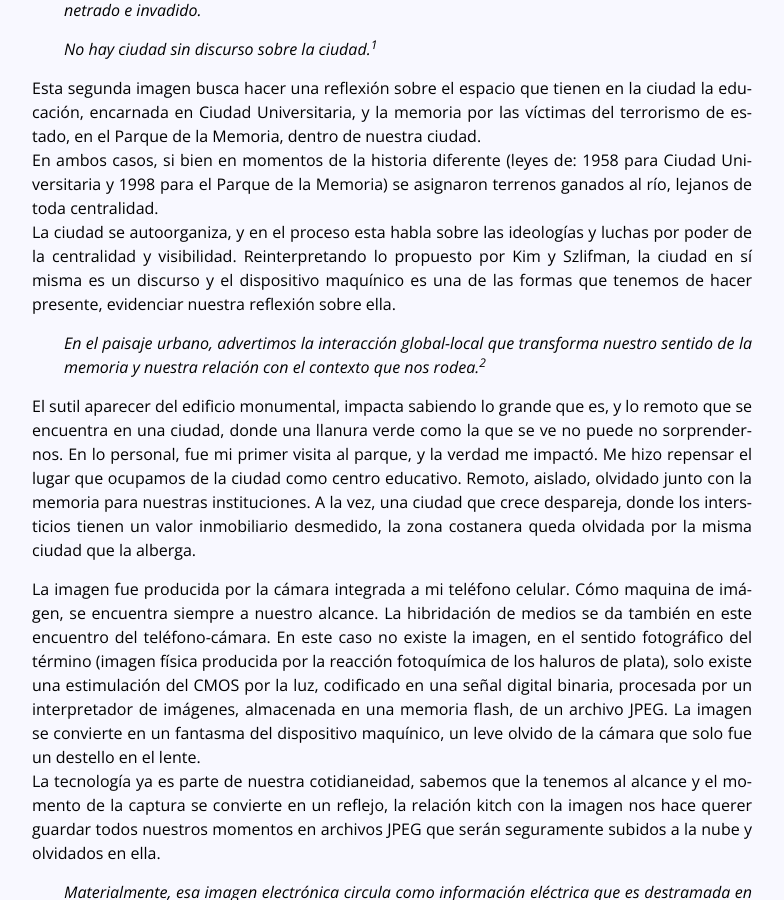
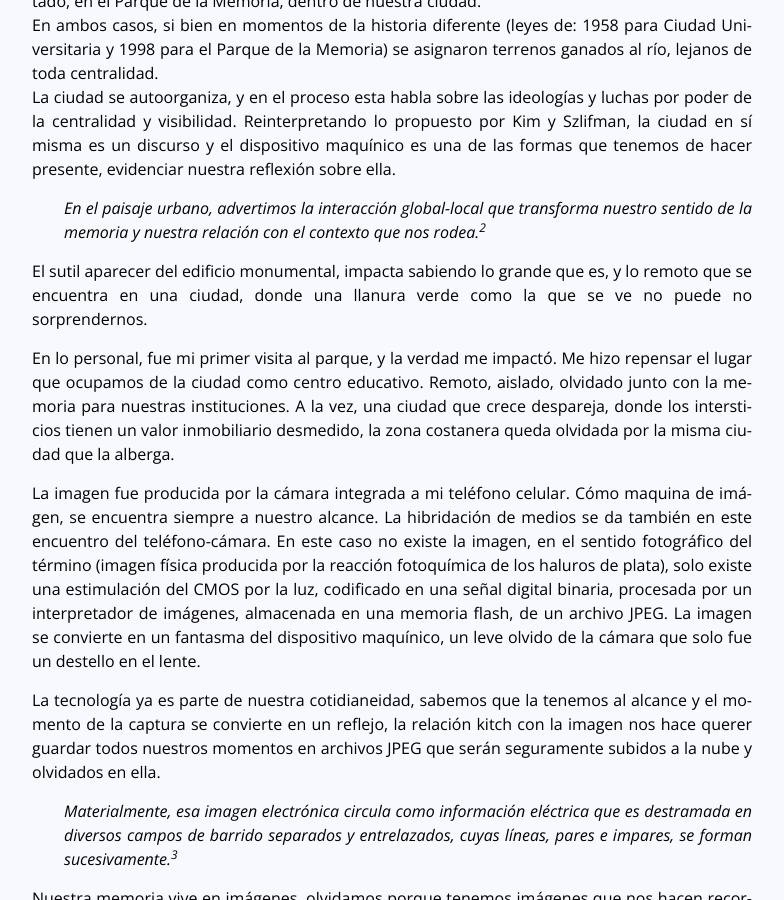
Before and after one commit to tasken/sitio.audiovisual, a Jekyll site: the page built from _posts/2016-04-13-TP1.md, in a window 1280 px wide and 900 px high, scrolled down 4793 px. Shown: the whole window, without its empty margins (248-1032 px from the left). Built offline with Jekyll 4.4.1, drawn with Linux system fonts in a browser that asks for light colours.

Commit message:
ajustes tp1

```diff
--- a/_posts/2016-04-13-TP1.md
+++ b/_posts/2016-04-13-TP1.md
@@ -49,10 +49,13 @@
 <div class='embed-container'><iframe src='https://www.youtube.com/embed/hUxpezjDUQ4' frameborder='0' allowfullscreen></iframe></div>
 
 La primer imágen es una captura de un video realizado en el Parque de la Memoria, en el que se visualiza el río, la obra *Reconstrucción del retrato de Pablo Míguez* de Claudia Fontes y por último la ciudad.
+
 La imagen tiene varios niveles de hibridación, ya que ha pasado por varios procesos tecnológicos, todos ellos digitales: interpretación de luz en un conjunto de bits que son almacenados en un dispositivo, en este caso un celular, subida y procesada en YouTube, captura de la reproducción del video en pantalla, compresión JPEG en un archivo. Aquí es donde el dispositivo maquínico hace su intervención. La imagen fotográfica o un video, funcionan tradicionalmente como testigos de una presencia física en el espacio donde se realizó la captura. En este caso, pese a los distintos niveles de hibridación, este testimonio sigue siendo válido. En este caso el video es una imagen electrónica completamente digital, al igual que la imagen (salvo en el soporte impreso, una nueva hibridación).
+
 Mi análisis es sobre el video al que se presenta el link o se puede visualizar en la versión digital de los ensayos. Lo que intento poner en evidencia es lo impactante de la obra en relación con su contexto, en su emplazamiento. Contexto que no se puede apreciar en la imagen fija, solo se ve una parte y allí es donde el video cobra sentido. Esta imagen-tiempo puede mostrar la inmensidad del río calmo, generando una tranquilidad por el flujo ondulante, salpicado por los camalotes que aparecen de vez en tanto. Este flujo casi infinito de ondas es enfrentado por un niño flotante que las desafía y camina incesantemente sobre ellas.
 Sobreimpuesto al audio original, una pista de audio calma orienta la reflexión más profunda, si sólo estuviera presente el ruido ambiente del viento el efecto no sería el mismo.
 La ciudad, que se ve lejana, le da la espalda a esta realidad y belleza sutil del niño caminando contra la corriente. Creo que de alguna forma, el niño nos intenta hacer recordar que la lucha y la memoria por nuestros DDHH es y debe ser constante, aunque la corriente se nos oponga.
+
 La siguiente cita de la bibliografía complementa este análisis:
 
 > La ciudad no solo pertenece a los vencedores con fortuna sino también a los vencidos y desheredados, a los hombres y mujeres que han perdido lo que no puede recuperarse, y que están sumidos en un dolor insuperable que nada puede consolar.<sup>1</sup>
@@ -63,7 +66,7 @@
 
 ---
 
-![FADU desde el Parque de la Memoria]({{ site.baseurl }}/img/1.b-IMG_20160330_165008.jpg){: width=720px}
+<img src="{{ site.baseurl }}/img/1.b-IMG_20160330_165008.jpg" width="720">
 
 La segunda fotografía también es sacada en el Parque de la Memoria, esta vez mirando a la ciudad. Como se mencionó en el análisis anterior el memorial está hacia las afueras de la ciudad, paradójicamente Ciudad Universitaria también.
 
@@ -78,9 +81,11 @@
 > En el paisaje urbano, advertimos la interacción global-local que transforma nuestro sentido de la memoria y nuestra relación con el contexto que nos rodea.<sup>2</sup>
 
 El sutil aparecer del edificio monumental, impacta sabiendo lo grande que es, y lo remoto que se encuentra en una ciudad, donde una llanura verde como la que se ve no puede no sorprendernos.
+
 En lo personal, fue mi primer visita al parque, y la verdad me impactó. Me hizo repensar el lugar que ocupamos de la ciudad como centro educativo. Remoto, aislado, olvidado junto con la memoria para nuestras instituciones. A la vez, una ciudad que crece despareja, donde los intersticios tienen un valor inmobiliario desmedido, la zona costanera queda olvidada por la misma ciudad que la alberga.
 
 La imagen fue producida por la cámara integrada a mi teléfono celular. Cómo maquina de imágen, se encuentra siempre a nuestro alcance. La hibridación de medios se da también en este encuentro del teléfono-cámara. En este caso no existe la imagen, en el sentido fotográfico del término (imagen física producida por la reacción fotoquímica de los haluros de plata), solo existe una estimulación del CMOS por la luz, codificado en una señal digital binaria, procesada por un interpretador de imágenes, almacenada en una memoria flash, de un archivo JPEG. La imagen se convierte en un fantasma del dispositivo maquínico, un leve olvido de la cámara que solo fue un destello en el lente.
+
 La tecnología ya es parte de nuestra cotidianeidad, sabemos que la tenemos al alcance y el momento de la captura se convierte en un reflejo, la relación kitch con la imagen nos hace querer guardar todos nuestros momentos en archivos JPEG que serán seguramente subidos a la nube y olvidados en ella.
 
 > Materialmente, esa imagen electrónica circula como información eléctrica que es destramada en diversos campos de barrido separados y entrelazados, cuyas líneas, pares e impares, se forman sucesivamente.<sup>3</sup>
@@ -96,7 +101,7 @@
 
 ---
 
-![CC Matta]({{ site.baseurl }}/img/1.c-ezgif.com-optimize.gif){: width=720px}
+<img src="{{ site.baseurl }}/img/1.c-ezgif.com-optimize.gif" width="720">
 
 Mi último análisis es de un GIF animado, compuesto por 3 tomas realizadas con mi teléfono celular, del frente del CC Matta en donde se puede observar una estudiante caminando por delante del frente, la bandera flamear y por último el frente del espacio de arte, en el cual se pueden ver algunas de las obras expuestas. El GIF está compuesto por 3 fotogramas, 3 instancias, 3 momentos. Esta pequeña animación, es realizada por el mismo dispositivo electrónico que realizó las capturas haciendo una lectura maquínica de la realidad en movimiento.
 En la versión en papel se presenta una composición realizada con los 3 momentos, mientras que en la versión digital del ensayo se presenta la animación original.
```
